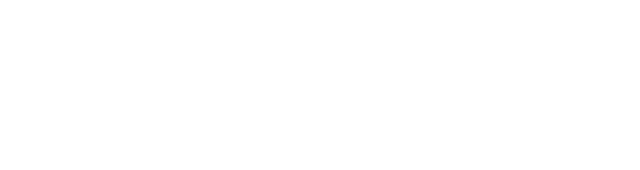
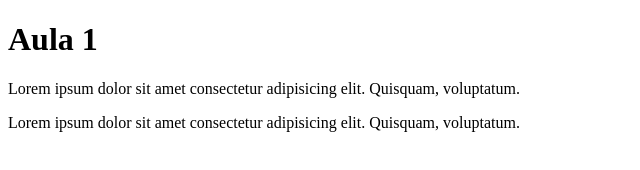
Before and after one commit to hecasan/aula1, a plain HTML site: page index.html in a window 1280 px wide. Shown: the whole page, without its empty margins (0-640 px from the left). Drawn offline with Linux system fonts and the light colour scheme.

Commit message:
Atualizado o título da página e adicionado conteúdo ao corpo do HTML

```diff
--- a/index.html
+++ b/index.html
@@ -3,9 +3,12 @@
 <head>
    <meta charset="UTF-8">
    <meta name="viewport" content="width=device-width, initial-scale=1.0">
-   <title>Aula 1</title>
+   <title>Aula Git</title>
 </head>
 <body>
+   <h1>Aula 1</h1>
+   <p>Lorem ipsum dolor sit amet consectetur adipisicing elit. Quisquam, voluptatum.</p>
+   <p>Lorem ipsum dolor sit amet consectetur adipisicing elit. Quisquam, voluptatum.</p>
 
 </body>
 </html>
```
